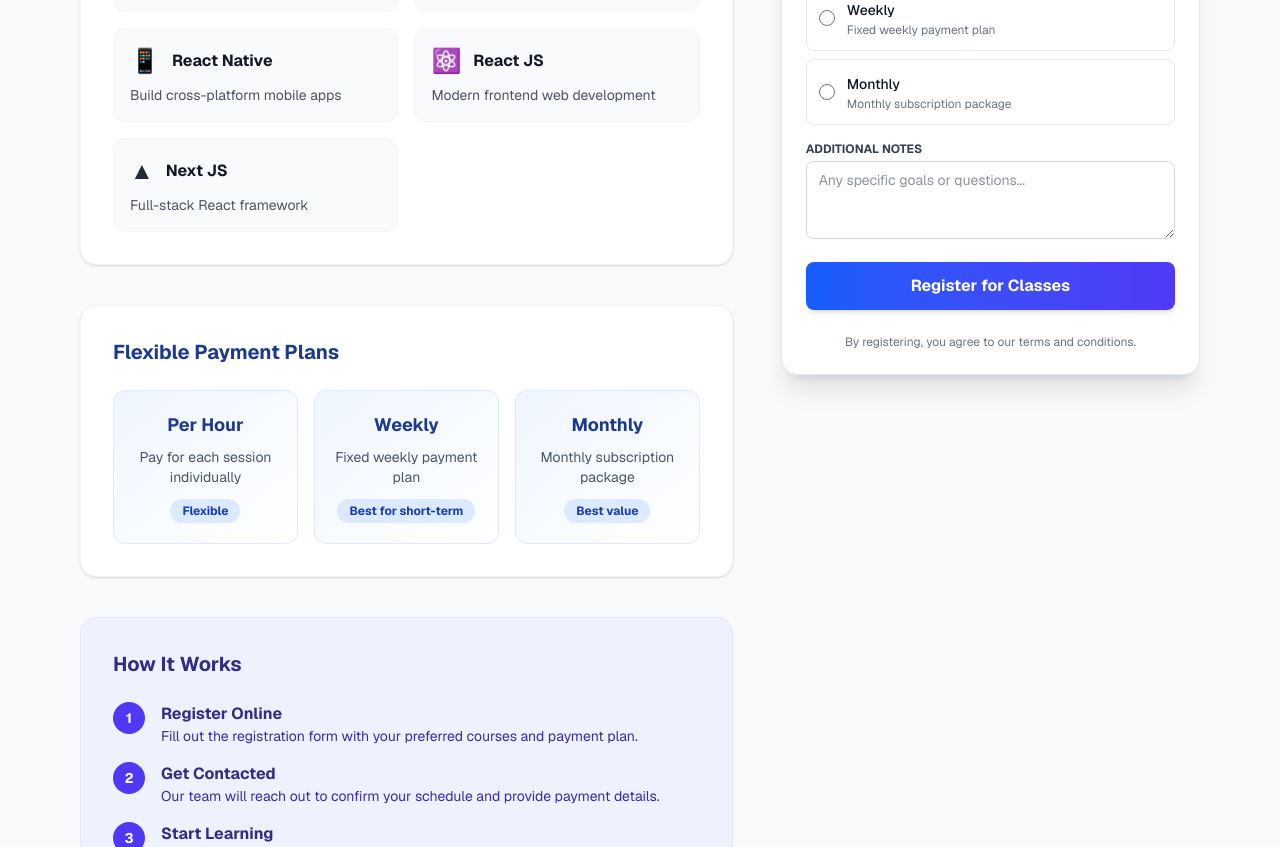
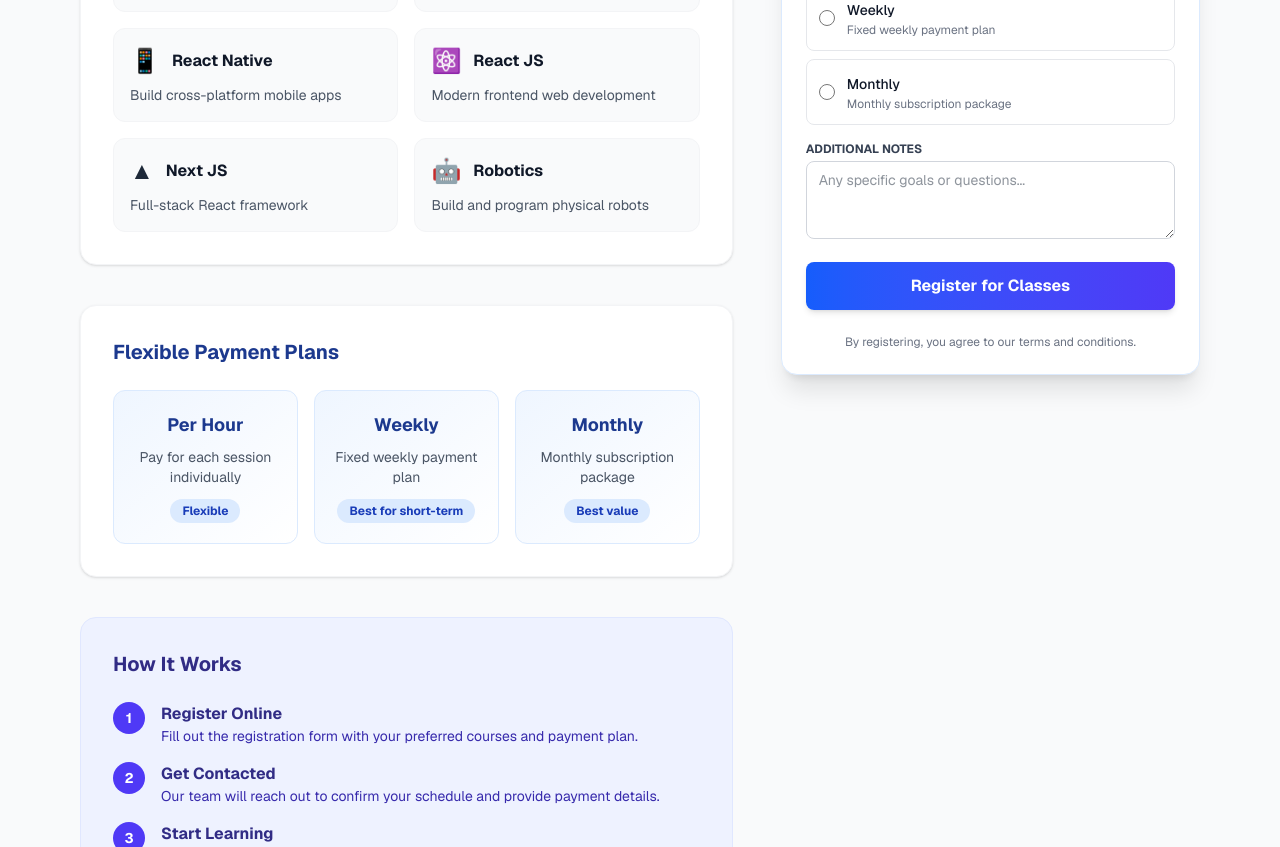
Before and after one commit to Black-box01/rhemaexpertsolutions, a Next.js app: page /coding-classes in a window 1280 px wide. Shown: the part 1320-2167 px from the top of the page. Built offline with nearby package versions, Linux system fonts and the light colour scheme; no server answers.

Commit message:
feat(coding-classes): add Robotics course to the list of available courses
- Include new "Robotics" course with icon and description in AVAILABLE_COURSES array
- Keep all existing courses and UI elements unchanged
- Allow users to select Robotics as part of their registration options

```diff
--- a/app/coding-classes/page.tsx
+++ b/app/coding-classes/page.tsx
@@ -14,6 +14,7 @@
   { id: 'react-native', name: 'React Native', icon: '📱', description: 'Build cross-platform mobile apps' },
   { id: 'react-js', name: 'React JS', icon: '⚛️', description: 'Modern frontend web development' },
   { id: 'next-js', name: 'Next JS', icon: '▲', description: 'Full-stack React framework' },
+  { id: 'robotics', name: 'Robotics', icon: '🤖', description: 'Build and program physical robots' },
 ];
 
 const PAYMENT_PLANS = [
```
